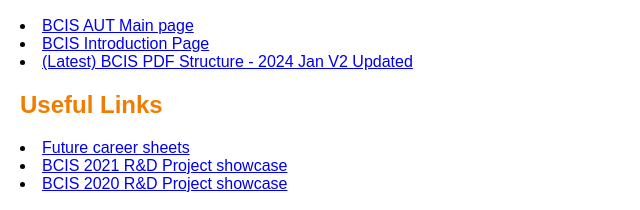
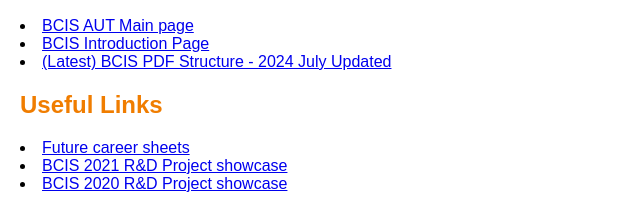
Before and after one commit to mkuo005/aut-bcis, a plain HTML site: page index.html in a window 1280 px wide. Shown: the part 141-351 px from the top of the page, 0-640 px from the left. Drawn offline with Linux system fonts and the light colour scheme.

Commit message:
updated structure

```diff
--- a/index.html
+++ b/index.html
@@ -23,7 +23,7 @@
             <h1>Bachelor of Computer and Information Sciences</h1>
             <li><a href="https://www.aut.ac.nz/study/study-options/engineering-computer-and-mathematical-sciences/courses/bachelor-of-computer-and-information-sciences"> BCIS AUT Main page</a></li>
 			<li><a href="https://cerv.aut.ac.nz/bcis/">BCIS Introduction Page</a></li>
-			<li><a href="resources/BCIS%20Structure.pdf">(Latest) BCIS PDF Structure - 2024 Jan V2 Updated</a></li>
+			<li><a href="resources/BCIS%20Structure.pdf">(Latest) BCIS PDF Structure - 2024 July Updated</a></li>
         </section>
 		<section id="useful-links">
 			<h2>Useful Links</h2>
```
Also changed, not shown: 1 other file.
